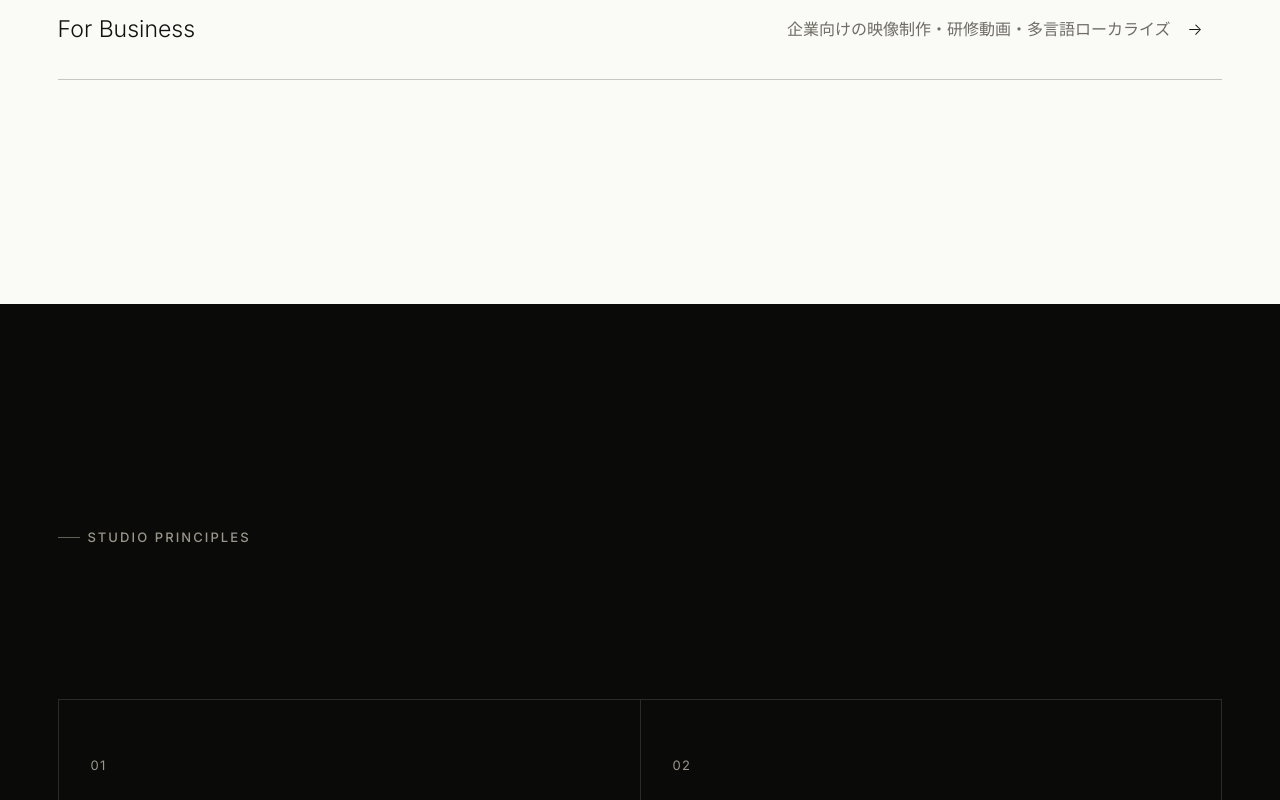
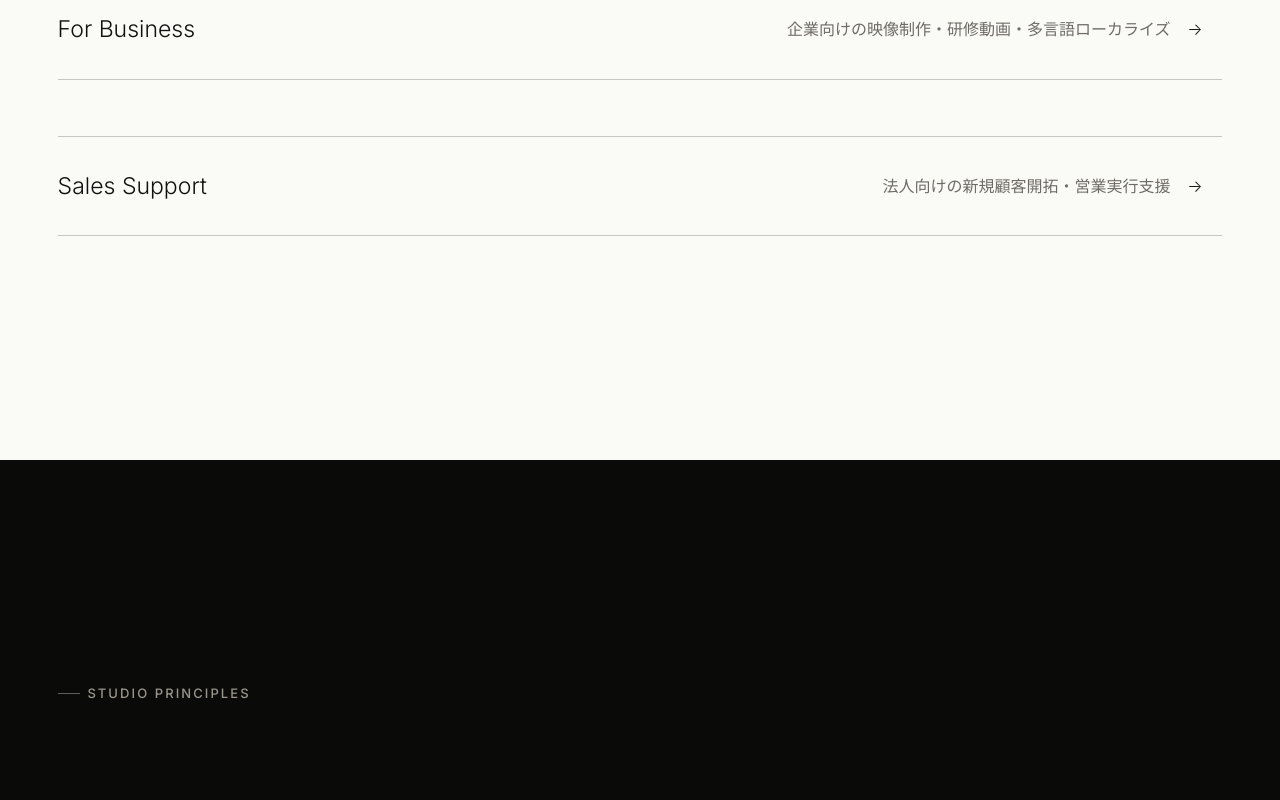
Before and after one commit to kazuki2001/zeronestudio, a plain HTML site: page index.html in a window 1280 px wide. Shown: the part 5640-6440 px from the top of the page. Drawn offline with nearby package versions, Linux system fonts and the light colour scheme.

Commit message:
Link B2B sales support from studio home

```diff
--- a/index.html
+++ b/index.html
@@ -171,6 +171,11 @@
         <span class="services-business__desc">企業向けの映像制作・研修動画・多言語ローカライズ</span>
         <span class="services-business__arrow" aria-hidden="true">&rarr;</span>
       </a>
+      <a href="sales/" class="services-business reveal">
+        <span class="services-business__label">Sales Support</span>
+        <span class="services-business__desc">法人向けの新規顧客開拓・営業実行支援</span>
+        <span class="services-business__arrow" aria-hidden="true">&rarr;</span>
+      </a>
     </div>
   </section>
 
```
